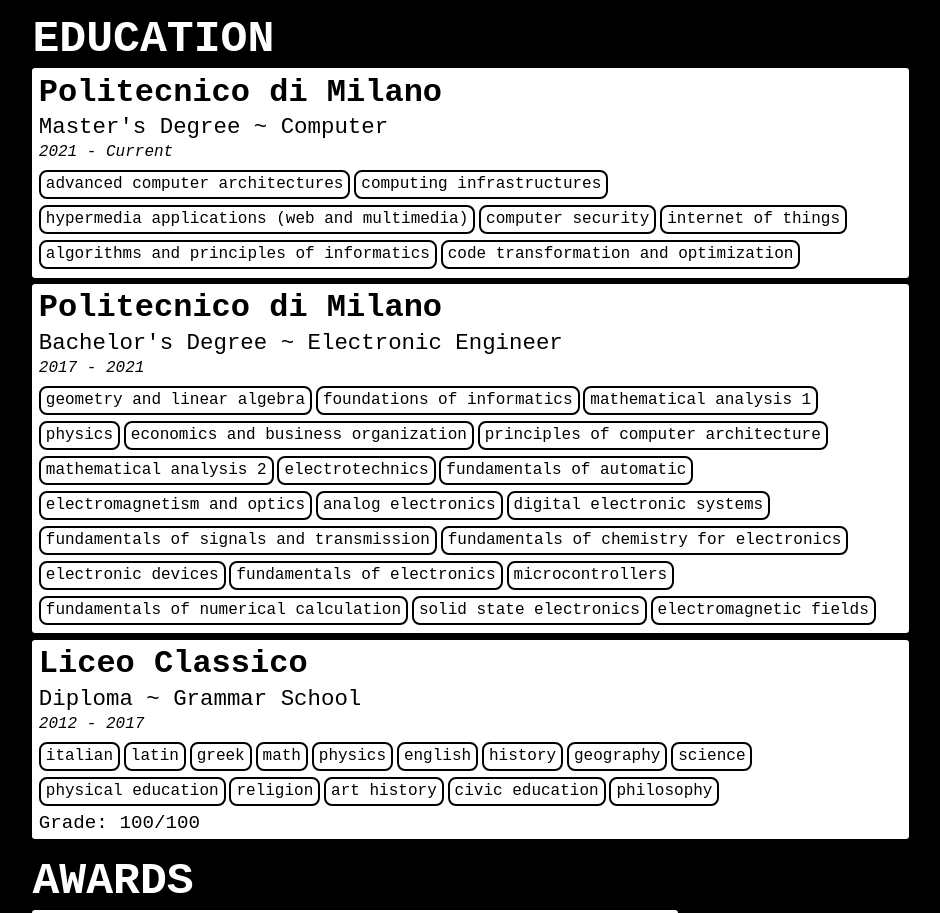
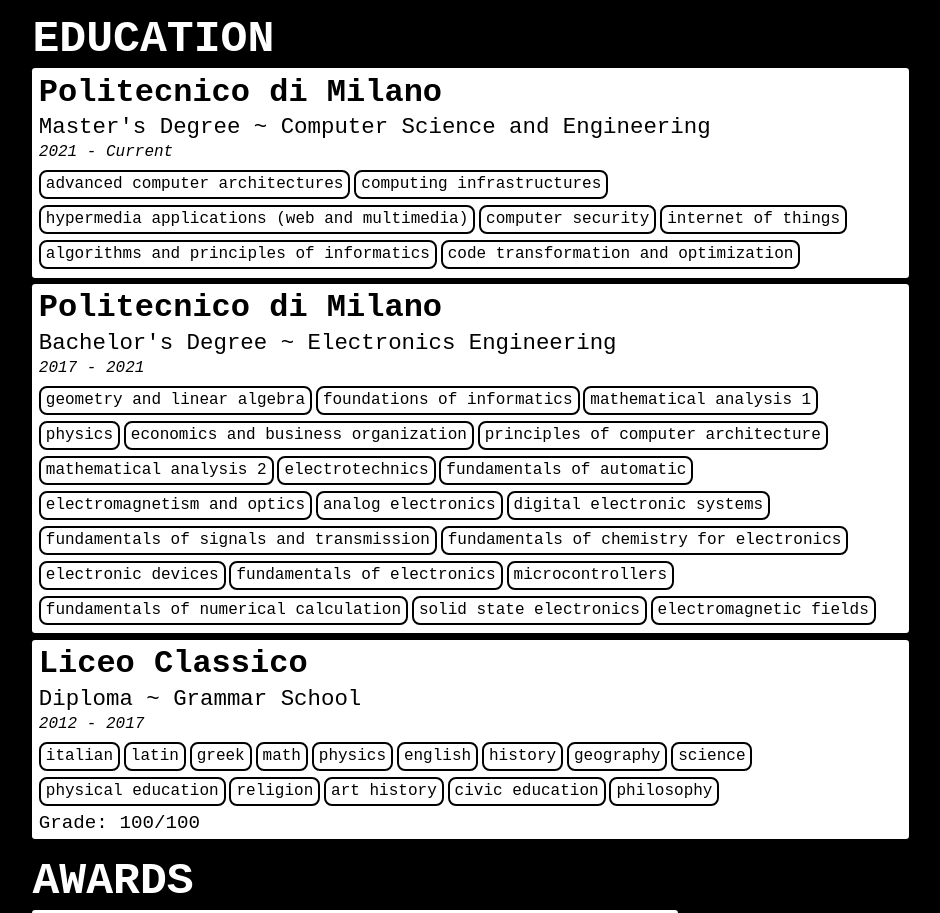
Before and after one commit to l99fiamingo/l99fiamingo.github.io, a plain HTML site: page index.html in a window 1280 px wide. Shown: the part 2986-3899 px from the top of the page, without its empty margins (166-1106 px from the left). Drawn offline with nearby package versions, Linux system fonts and the light colour scheme.

Commit message:
Update index.html

```diff
--- a/index.html
+++ b/index.html
@@ -424,7 +424,7 @@
 
             <div class="card">
                 <h3>Politecnico di Milano</h3>
-                <h5>Master's Degree ~ Computer</h5>
+                <h5>Master's Degree ~ Computer Science and Engineering</h5>
                 <h7><em>2021 - Current</em></h7>
                 <ul>
                     <li>Advanced Computer Architectures</li>
@@ -438,7 +438,7 @@
             </div>
             <div class="card">
                 <h3>Politecnico di Milano</h3>
-                <h5>Bachelor's Degree ~ Electronic Engineer</h5>
+                <h5>Bachelor's Degree ~ Electronics Engineering</h5>
                 <h7><em>2017 - 2021</em></h7>
                 <ul>
                     <li>Geometry and linear algebra</li>
```
